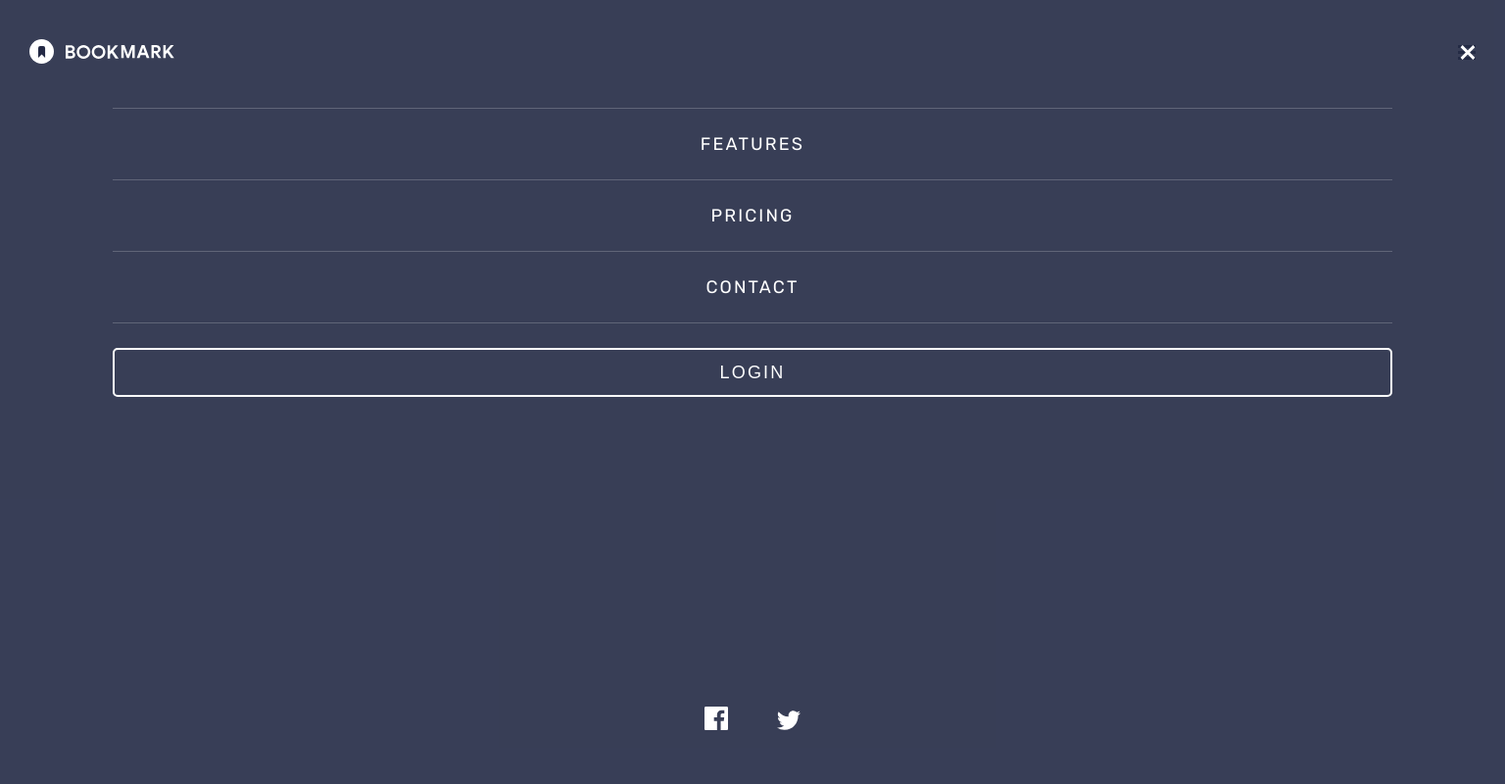
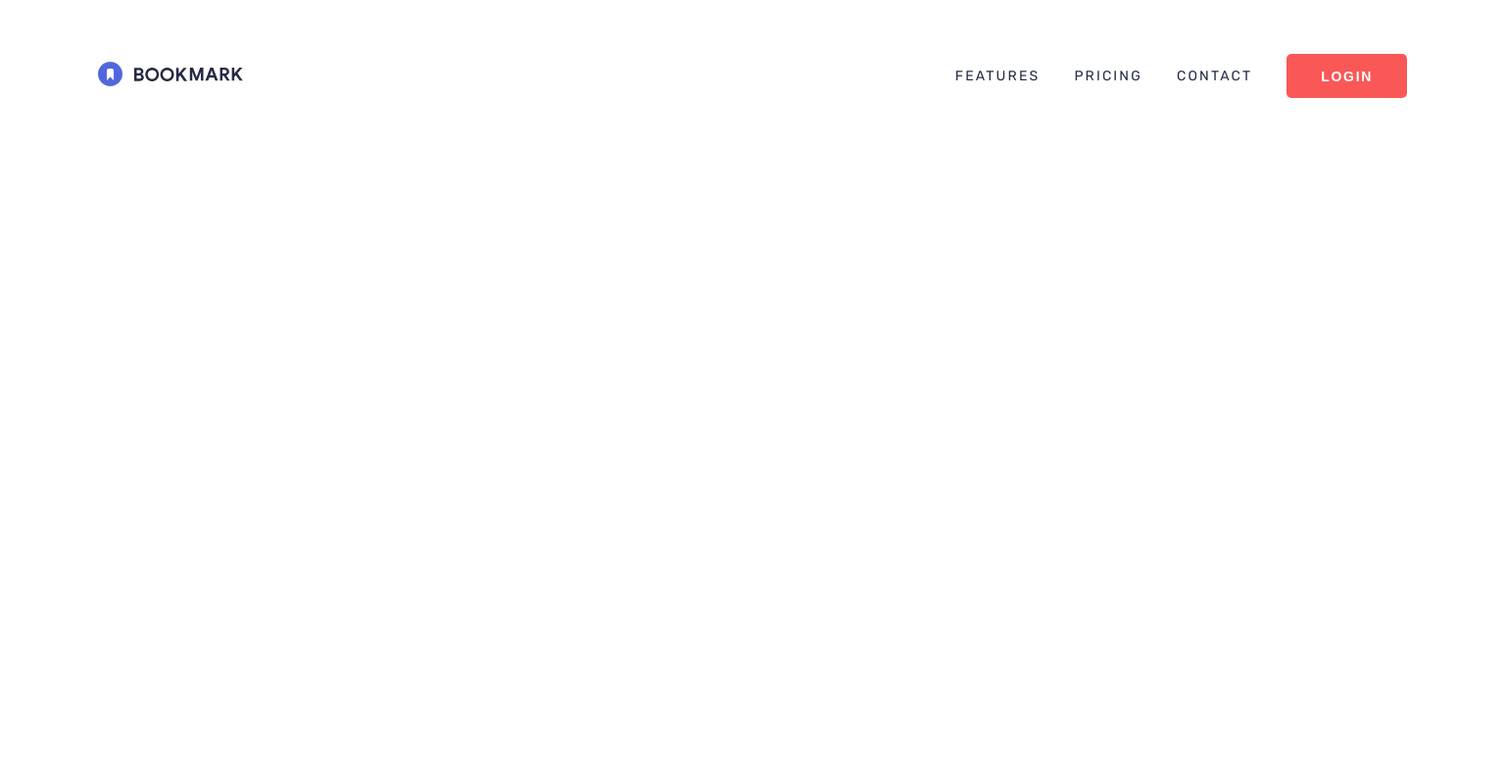
Before and after one commit to Jefersonsteven/bookmark-landing-page, a website built with webpack: page public/index.html in a window 1536 px wide. Shown: the whole page at 98% size. Built offline with nearby package versions, Linux system fonts and the light colour scheme.

Commit message:
Termine los estilo del menu en desktop y agregue la logica en javascript para abrir y cerrar el menu en mobile

```diff
--- a/public/index.html
+++ b/public/index.html
@@ -10,8 +10,6 @@
   <link rel="preconnect" href="https://fonts.googleapis.com">
   <link rel="preconnect" href="https://fonts.gstatic.com" crossorigin>
   <link href="https://fonts.googleapis.com/css2?family=Rubik:wght@400;500&display=swap" rel="stylesheet">
-
-<script defer src="main.js"></script><link href="main.css" rel="stylesheet"></head>
 <body>
 
   <header class="header">
@@ -25,8 +23,8 @@
       <figure class="header__menu-container--open">
         <img src="./assets/images/icon-hamburger.svg" alt="Abrir menu">
       </figure>
-      <div class="header__menu-container__menu">
-        <div class="header__menu-container__menu--close"> <!--✅-->
+      <div class="header__menu-container__menu inactive">
+        <div class="header__menu-container__menu--close">
           <figure>
             <img src="./assets/images/logo-bookmark-white.svg" alt="Bookmark-logo">
           </figure>
--- a/src/index.js
+++ b/src/index.js
@@ -1 +1,2 @@
 import './sass/styles.scss';
+import './utilities/open-and-close-menu-mobile.js';
--- a/src/sass/globales.scss
+++ b/src/sass/globales.scss
@@ -1,4 +1,4 @@
-$soft-nlue: hsl(231, 69%, 60%);
+$soft-blue: hsl(231, 69%, 60%);
 $soft-red: hsl(0, 94%, 66%);
 $grayish-blue: hsl(229, 8%, 60%);
 $very-dark-blue: hsl(229, 31%, 21%);
@@ -20,7 +20,3 @@ body {
     font-family: $font;
     width: 100vw;
 }
-
-.inactive {
-    display: none;
-}
--- a/src/sass/header.scss
+++ b/src/sass/header.scss
@@ -6,8 +6,7 @@
     align-items: center;
     &__menu-container {
         &__menu {
-            // display: none;
-            display: flex;
+            display: none;
             align-items: center;
             flex-direction: column;
             position: absolute;
@@ -25,6 +24,7 @@
                 display: flex;
                 flex-direction: column;
                 align-items: center;
+                justify-content: center;
                 list-style: none;
                 letter-spacing: 0.12em;
                 li {
@@ -66,3 +66,50 @@
         }
     }
 }
+
+@media (min-width: 1440px) {
+    .header {
+        padding: 30px 100px;
+        &__menu-container {
+            &--open {
+                display: none;
+            }
+            &__menu {
+                display: flex;
+                position: relative;
+                width: auto;
+                height: auto;
+                background-color: transparent;
+                &--close {
+                    display: none;
+                }
+                &__redes {
+                    display: none;
+                }
+                &__options {
+                    width: auto;
+                    display: flex;
+                    flex-direction: row;
+                    align-items: center;
+                    gap: 35px;
+                    & li {
+                        border: none;
+                        font-size: 1.4rem;
+                        & a {
+                            color: $very-dark-blue;
+                        }
+                        & button {
+                            font-size: 1.4rem;
+                            border: none;
+                            background-color: $soft-red;
+                            cursor: pointer;
+                            font-weight: 700;
+                            padding: 0px 35px;
+                            height: 45px;
+                        }
+                    }
+                }
+            }
+        }
+    }
+}
--- a/src/sass/styles.scss
+++ b/src/sass/styles.scss
@@ -1,2 +1,6 @@
 @import "globales.scss";
 @import "header.scss";
+
+.active {
+    display: flex;
+}
--- /dev/null
+++ b/src/utilities/open-and-close-menu-mobile.js
@@ -0,0 +1,13 @@
+const openMenuMobile = document.querySelector('.header__menu-container--open');
+const closeMenuMobile = document.querySelector('.header__menu-container__menu--close__close');
+const menuMobile = document.querySelector('.header__menu-container__menu');
+
+console.log(menuMobile);
+
+function openAndCloseMenuMobile() {
+    menuMobile.classList.toggle('active');
+}
+
+
+openMenuMobile.addEventListener('click', openAndCloseMenuMobile);
+closeMenuMobile.addEventListener('click', openAndCloseMenuMobile);
```
Also changed, not shown: build/index.html, build/main.css, build/main.js.
